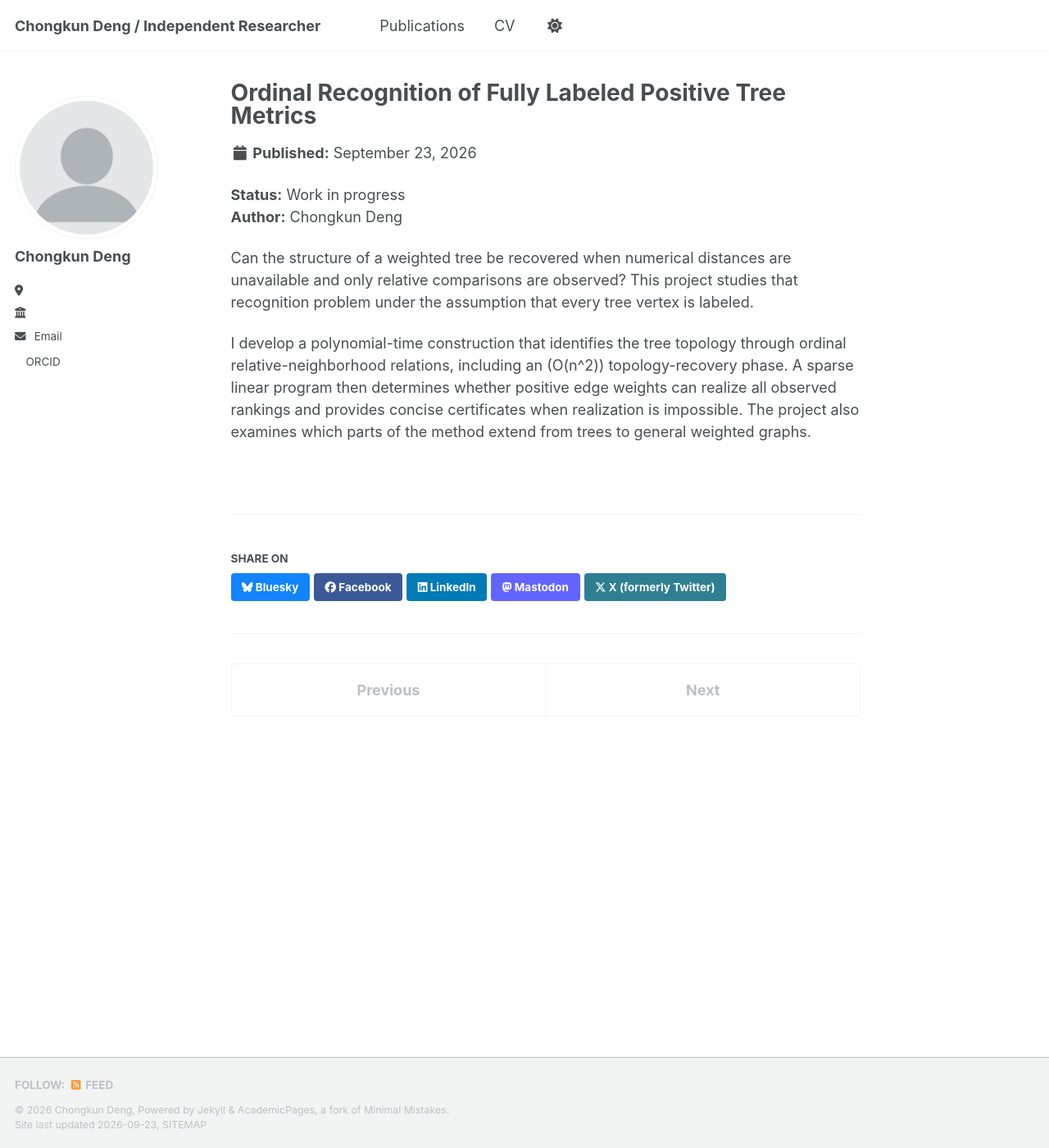
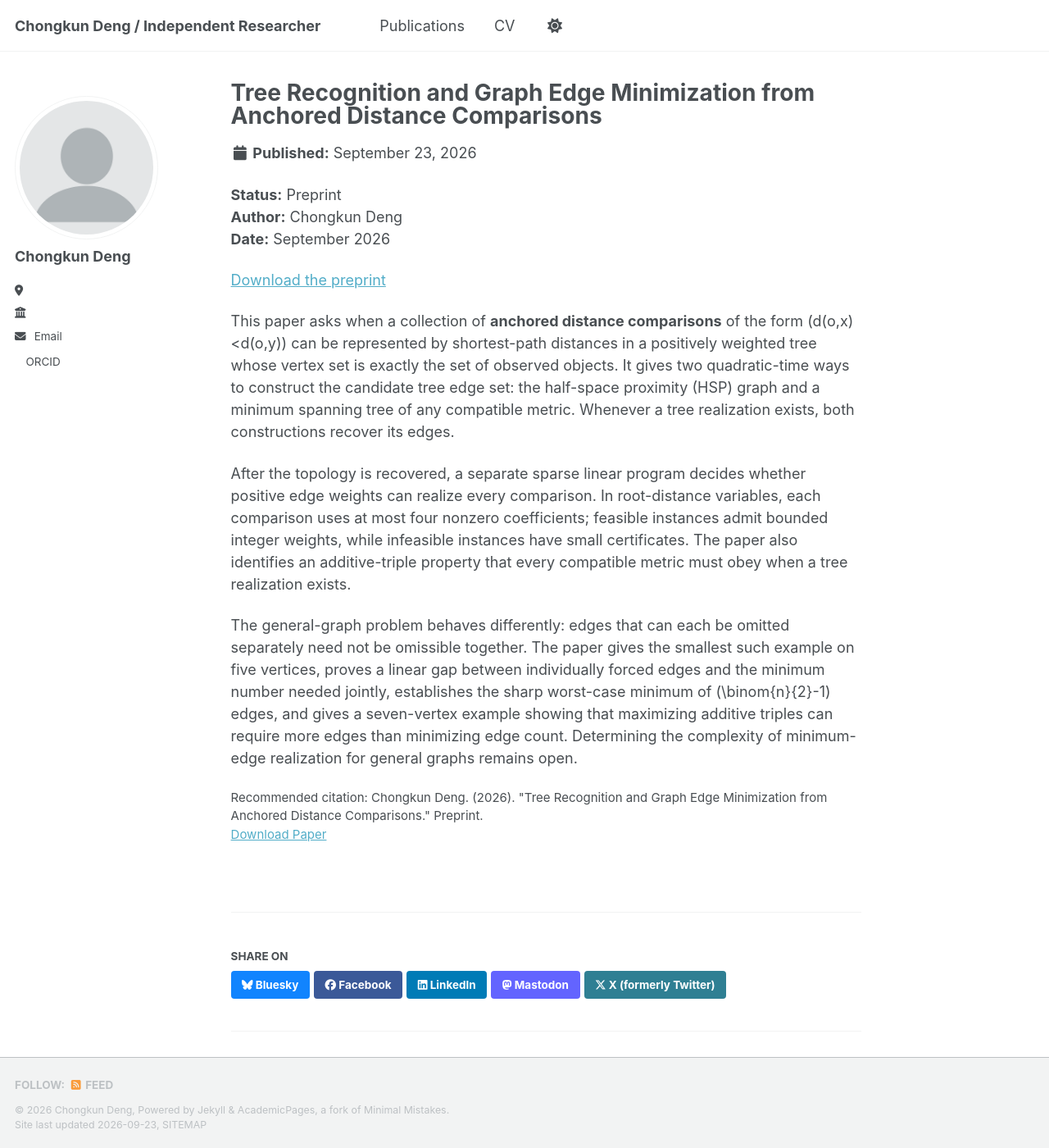
Before and after one commit to chongkun-deng/chongkun-deng.github.io, a Jekyll site: the page built from _publications/ordinal-recognition-positive-tree-metrics.md, in a window 1280 px wide and 1400 px high. Shown: the whole window at 82% size. Built offline with Jekyll 4.4.1, drawn with Linux system fonts in a browser that asks for light colours; a style sheet for code colours, icons or effects is not loaded.

Commit message:
Add files via upload

```diff
--- a/_publications/ordinal-recognition-positive-tree-metrics.md
+++ b/_publications/ordinal-recognition-positive-tree-metrics.md
@@ -1,23 +1,31 @@
 ---
-title: "Ordinal Recognition of Fully Labeled Positive Tree Metrics"
+title: "Tree Recognition and Graph Edge Minimization from Anchored Distance Comparisons"
 collection: publications
 category: manuscripts
-status: "Work in progress"
+status: "Preprint"
 year: 2026
 order: 2
 authors: "Chongkun Deng"
 permalink: /publication/ordinal-recognition-positive-tree-metrics
-# paperurl: "https://..."
+paperurl: "/files/Tree-Recognition-and-Graph-Edge-Minimization.pdf"
+pdfurl: "/files/Tree-Recognition-and-Graph-Edge-Minimization.pdf"
 # codeurl: "https://github.com/..."
+citation: 'Chongkun Deng. (2026). &quot;Tree Recognition and Graph Edge Minimization from Anchored Distance Comparisons.&quot; Preprint.'
 excerpt: >-
-  A polynomial-time approach to recognizing and reconstructing positively
-  weighted tree metrics from ordinal distance rankings, with topology recovery
-  and linear-programming certificates of feasibility.
+  A study of realizing anchored comparisons of the form d(o,x) &lt; d(o,y)
+  with positively weighted trees and general graphs, including quadratic-time
+  tree recognition, a sparse linear-programming test for edge weights, and
+  sharp extremal results for graph realizations.
 ---
 
-**Status:** Work in progress
+**Status:** Preprint
 **Author:** Chongkun Deng
+**Date:** September 2026
 
-Can the structure of a weighted tree be recovered when numerical distances are unavailable and only relative comparisons are observed? This project studies that recognition problem under the assumption that every tree vertex is labeled.
+[Download the preprint]({{ '/files/Tree-Recognition-and-Graph-Edge-Minimization.pdf' | relative_url }})
 
-I develop a polynomial-time construction that identifies the tree topology through ordinal relative-neighborhood relations, including an \(O(n^2)\) topology-recovery phase. A sparse linear program then determines whether positive edge weights can realize all observed rankings and provides concise certificates when realization is impossible. The project also examines which parts of the method extend from trees to general weighted graphs.
+This paper asks when a collection of **anchored distance comparisons** of the form \(d(o,x)<d(o,y)\) can be represented by shortest-path distances in a positively weighted tree whose vertex set is exactly the set of observed objects. It gives two quadratic-time ways to construct the candidate tree edge set: the half-space proximity (HSP) graph and a minimum spanning tree of any compatible metric. Whenever a tree realization exists, both constructions recover its edges.
+
+After the topology is recovered, a separate sparse linear program decides whether positive edge weights can realize every comparison. In root-distance variables, each comparison uses at most four nonzero coefficients; feasible instances admit bounded integer weights, while infeasible instances have small certificates. The paper also identifies an additive-triple property that every compatible metric must obey when a tree realization exists.
+
+The general-graph problem behaves differently: edges that can each be omitted separately need not be omissible together. The paper gives the smallest such example on five vertices, proves a linear gap between individually forced edges and the minimum number needed jointly, establishes the sharp worst-case minimum of \(\binom{n}{2}-1\) edges, and gives a seven-vertex example showing that maximizing additive triples can require more edges than minimizing edge count. Determining the complexity of minimum-edge realization for general graphs remains open.
```
